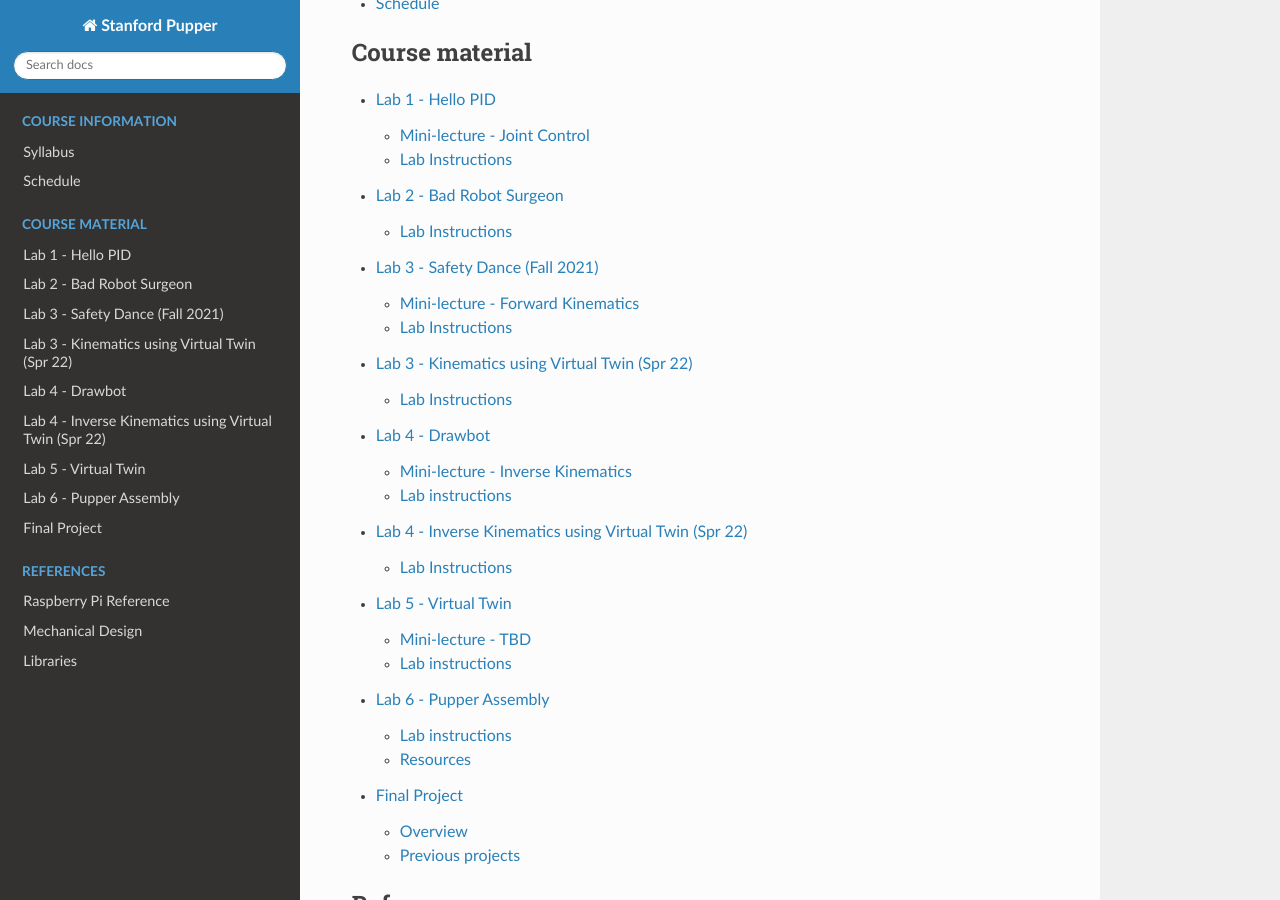
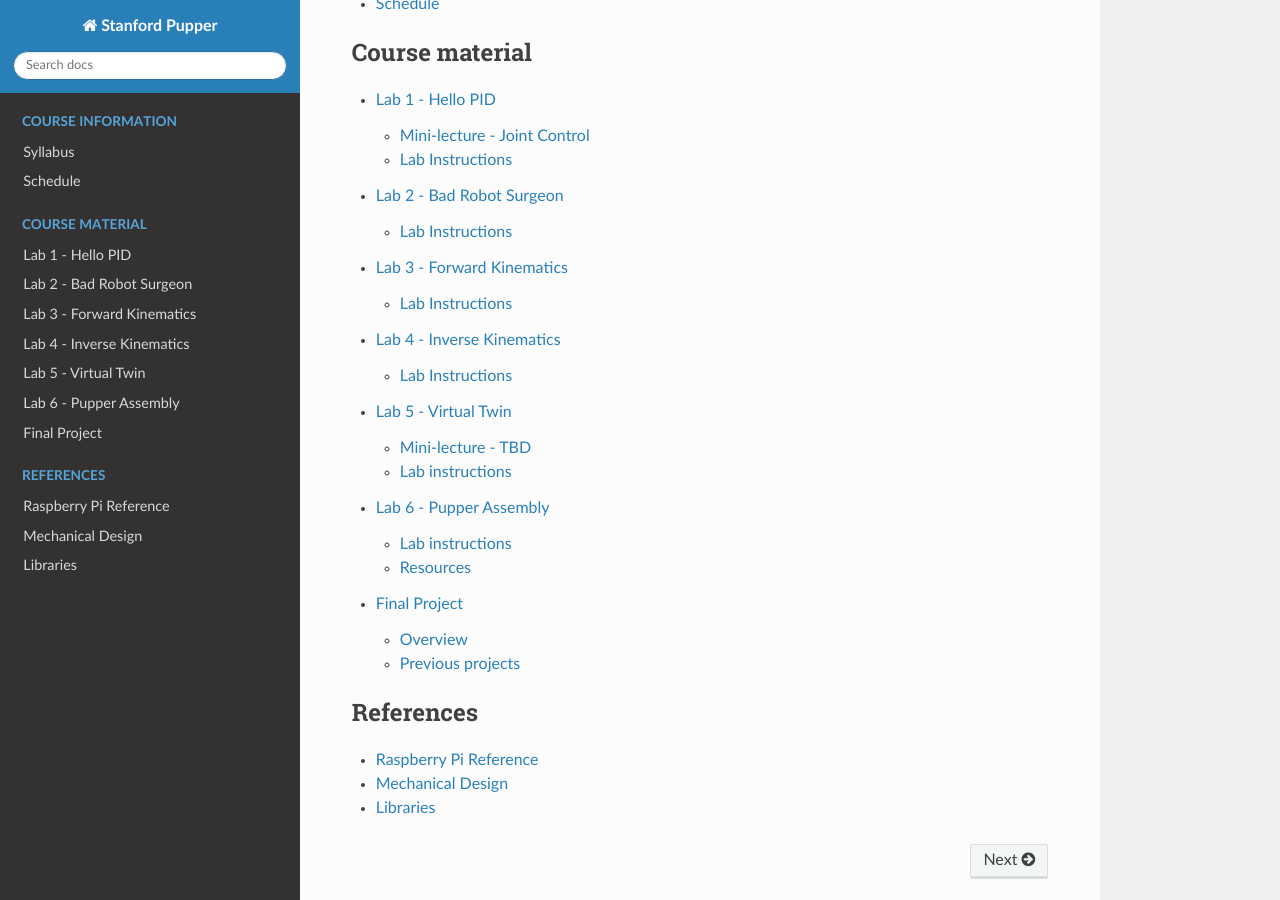
Before and after one commit to stanfordroboticsclub/pupperv3-independent-study, a Sphinx documentation site: the page built from docs/index.rst, in a window 1280 px wide and 900 px high, scrolled down 1850 px. Built offline with Sphinx 7.4.7 and the Read the Docs theme 2.0.0, drawn with Linux system fonts in a browser that asks for light colours.

Commit message:
replace old labs

```diff
--- a/docs/course-material/lab-3-spr22.rst
+++ b/docs/course-material/lab-3-spr22.rst
@@ -1,4 +1,4 @@
-Lab 3 - Kinematics using Virtual Twin (Spr 22)
+Lab 3 - Forward Kinematics
 =======================================================
 
 .. contents:: :depth: 2
--- a/docs/course-material/lab-4-spr22.rst
+++ b/docs/course-material/lab-4-spr22.rst
@@ -1,4 +1,4 @@
-Lab 4 - Inverse Kinematics using Virtual Twin (Spr 22)
+Lab 4 - Inverse Kinematics
 =======================================================
 
 .. contents:: :depth: 2
--- a/docs/index.rst
+++ b/docs/index.rst
@@ -53,9 +53,7 @@
 
     course-material/lab-1
     course-material/lab-2
-    course-material/lab-3
     course-material/lab-3-spr22
-    course-material/lab-4
     course-material/lab-4-spr22
     course-material/lab-5
     course-material/lab-6
```
